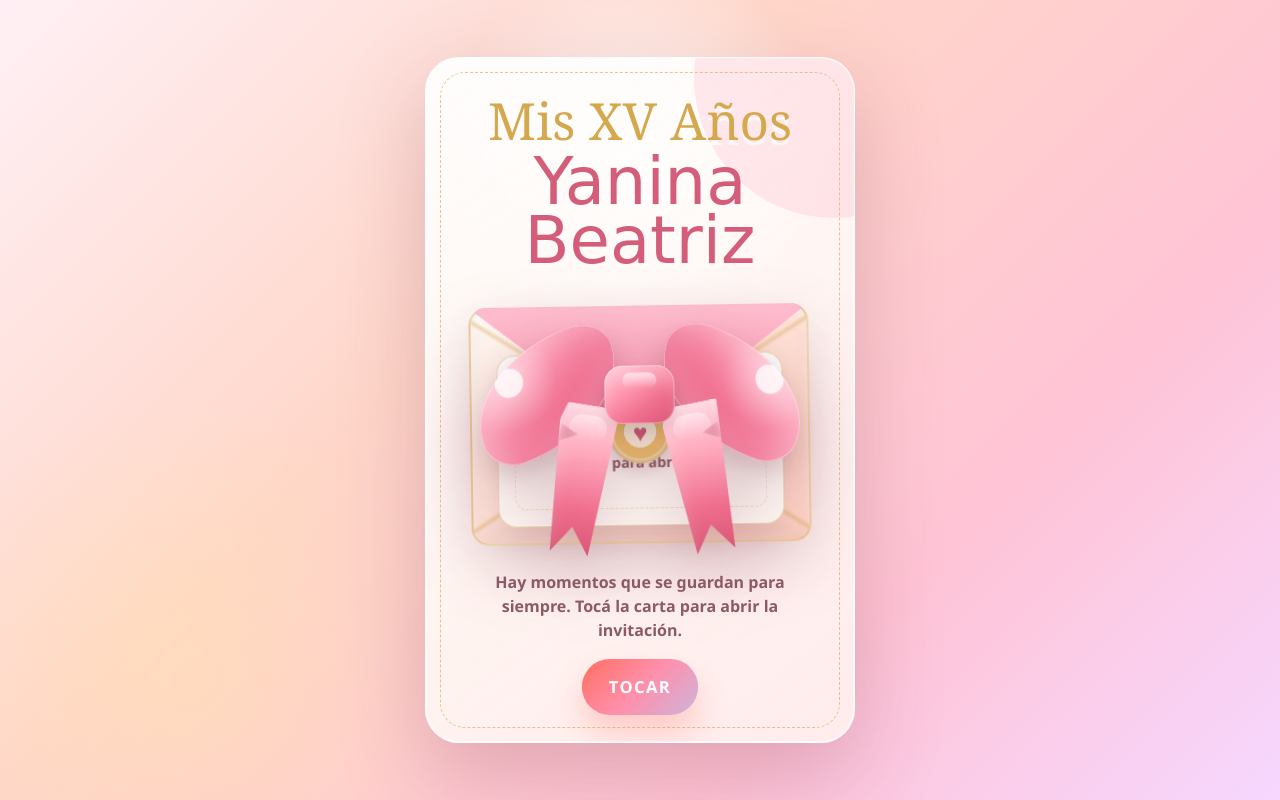
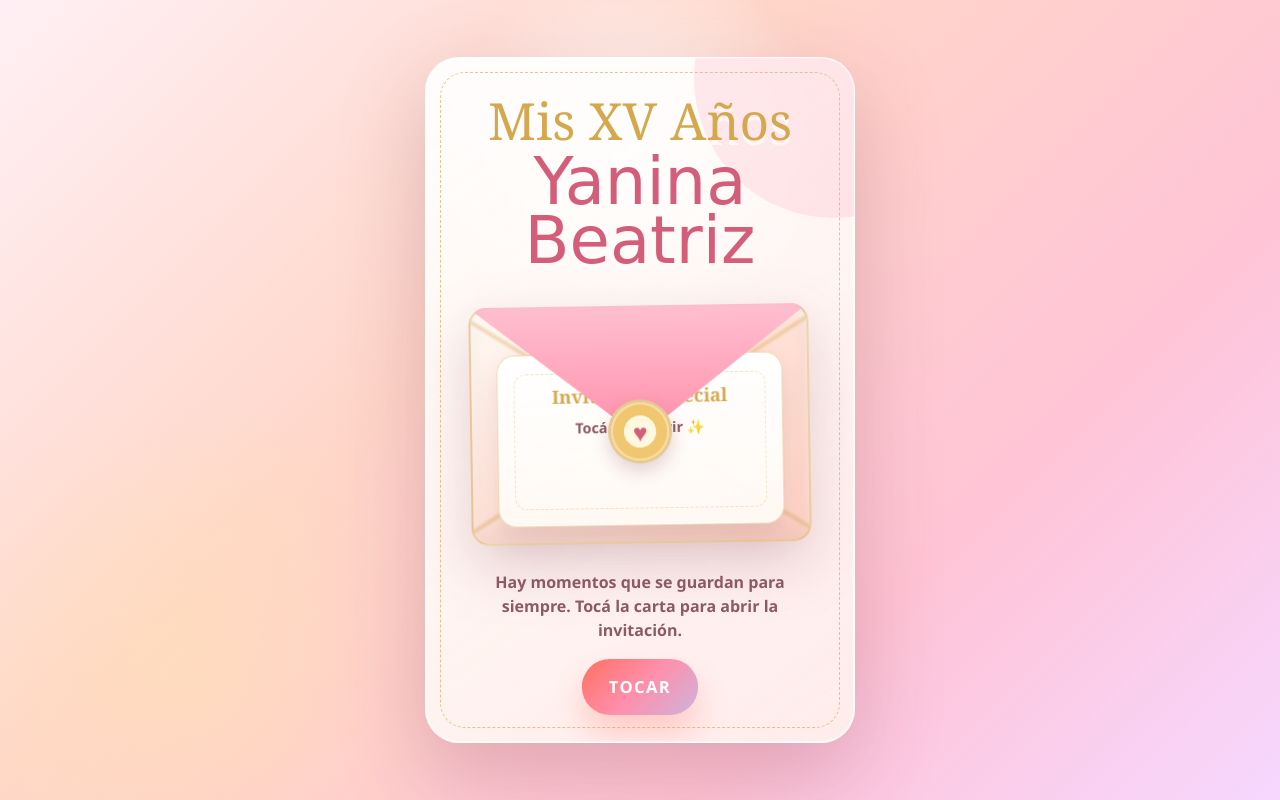
Before and after one commit to osmipzk/15-, a plain HTML site: page index.html in a window 1280 px wide. Shown: the top 800 px of the page. Drawn offline with Linux system fonts and the light colour scheme.

Commit message:
Remove letter-bow elements from index.html

```diff
--- a/index.html
+++ b/index.html
@@ -977,138 +977,6 @@
 
     .intro-screen.opening .env-flap {
       transform: rotateX(168deg);
-    }
-
-
-    .letter-bow {
-      position: absolute;
-      top: 4px;
-      left: 50%;
-      transform: translateX(-50%);
-      width: 360px;
-      height: 210px;
-      z-index: 8;
-      filter: drop-shadow(0 24px 34px rgba(126,55,76,.28));
-      pointer-events: none;
-    }
-
-    .letter-bow::before,
-    .letter-bow::after {
-      content: "";
-      position: absolute;
-      top: 28px;
-      width: 152px;
-      height: 112px;
-      background:
-        radial-gradient(circle at 28% 28%, rgba(255,255,255,.85) 0 10%, rgba(255,255,255,.28) 11%, transparent 36%),
-        linear-gradient(145deg, #ffd9e2 0%, #ffb0c4 22%, #f06d8f 60%, #d95777 100%);
-      border-radius: 76% 26% 78% 24% / 70% 28% 72% 30%;
-      box-shadow:
-        inset 0 0 0 1px rgba(255,255,255,.42),
-        inset -18px -18px 28px rgba(255,255,255,.16),
-        inset 18px 12px 22px rgba(255,255,255,.12),
-        0 12px 20px rgba(126,55,76,.16);
-    }
-
-    .letter-bow::before {
-      left: 12px;
-      transform: rotate(-16deg) skewY(-4deg);
-    }
-
-    .letter-bow::after {
-      right: 12px;
-      transform: scaleX(-1) rotate(-16deg) skewY(-4deg);
-    }
-
-    .letter-bow-center {
-      position: absolute;
-      left: 50%;
-      top: 56px;
-      width: 70px;
-      height: 58px;
-      transform: translateX(-50%);
-      border-radius: 18px;
-      background:
-        linear-gradient(145deg, #ffcad7 0%, #ff9ab2 35%, #ef6d8d 68%, #d95777 100%);
-      box-shadow:
-        inset 0 0 0 1px rgba(255,255,255,.36),
-        inset 0 14px 14px rgba(255,255,255,.18),
-        0 8px 14px rgba(0,0,0,.10);
-      z-index: 4;
-      overflow: hidden;
-    }
-
-    .letter-bow-center::before {
-      content: "";
-      position: absolute;
-      left: 18px;
-      right: 18px;
-      top: 7px;
-      height: 16px;
-      border-radius: 999px;
-      background: linear-gradient(180deg, rgba(255,255,255,.8), rgba(255,255,255,0));
-      opacity: .8;
-    }
-
-    .letter-bow-tail-left,
-    .letter-bow-tail-right {
-      position: absolute;
-      top: 94px;
-      width: 58px;
-      height: 150px;
-      background:
-        linear-gradient(180deg, #ffd9e2 0%, #ffacbf 30%, #ef6d8d 70%, #d95777 100%);
-      clip-path: polygon(10% 0, 100% 0, 84% 100%, 50% 82%, 18% 100%, 0 12%);
-      opacity: .99;
-      z-index: 2;
-      box-shadow:
-        inset 0 0 0 1px rgba(255,255,255,.18),
-        inset 10px 10px 14px rgba(255,255,255,.12),
-        0 10px 14px rgba(126,55,76,.12);
-    }
-
-    .letter-bow-tail-left::before,
-    .letter-bow-tail-right::before {
-      content: "";
-      position: absolute;
-      left: 10px;
-      right: 10px;
-      top: 10px;
-      height: 26px;
-      border-radius: 999px;
-      background: linear-gradient(180deg, rgba(255,255,255,.62), rgba(255,255,255,0));
-      opacity: .72;
-    }
-
-    .letter-bow-tail-left::after,
-    .letter-bow-tail-right::after {
-      content: "";
-      position: absolute;
-      top: 22px;
-      width: 18px;
-      height: 18px;
-      background: rgba(173, 65, 92, .28);
-      filter: blur(3px);
-    }
-
-    .letter-bow-tail-left {
-      left: 90px;
-      transform: rotate(10deg);
-    }
-
-    .letter-bow-tail-left::after {
-      left: 2px;
-      clip-path: polygon(0 0, 100% 50%, 0 100%);
-    }
-
-    .letter-bow-tail-right {
-      right: 90px;
-      transform: rotate(-10deg);
-    }
-
-    .letter-bow-tail-right::after {
-      right: 2px;
-      clip-path: polygon(100% 0, 0 50%, 100% 100%);
     }
 
     .seal {
@@ -1270,41 +1138,7 @@
         width: min(320px, 84vw);
         height: 210px;
       }
-
-      .letter-bow {
-        width: 255px;
-        height: 150px;
-        top: 18px;
-      }
-
-      .letter-bow::before,
-      .letter-bow::after {
-        width: 108px;
-        height: 82px;
-        top: 20px;
-      }
-
-      .letter-bow-center {
-        width: 52px;
-        height: 46px;
-        top: 44px;
-      }
-
-      .letter-bow-tail-left,
-      .letter-bow-tail-right {
-        width: 42px;
-        height: 112px;
-        top: 72px;
-      }
-
-      .letter-bow-tail-left {
-        left: 58px;
-      }
-
-      .letter-bow-tail-right {
-        right: 58px;
-      }
-    }
+}
 
   </style>
 </head>
@@ -1317,15 +1151,10 @@
         <div class="intro-name">Yanina Beatriz</div>
 
         <div class="envelope" aria-hidden="true">
-          <div class="letter-bow">
-            <div class="letter-bow-center"></div>
-            <div class="letter-bow-tail-left"></div>
-            <div class="letter-bow-tail-right"></div>
-          </div>
           <div class="env-back"></div>
           <div class="env-letter">
             <div style="font-family: Georgia, serif; color: var(--gold); font-size: 1.15rem; margin-bottom: 8px;">Invitación especial</div>
-            <div style="font-family: 'Brush Script MT', 'Segoe Script', cursive; color: #d45d7a; font-size: 1.8rem; line-height: .95;">Yanina Beatriz</div>
+            <div style="font-family: 'Brush Script MT', 'Segoe Script', cursive; color: #d45d7a; font-size: 1.8rem; line-height: .95;"></div>
             <div style="margin-top: 10px; font-size: .9rem;">Tocá para abrir ✨</div>
           </div>
           <div class="env-flap"></div>
@@ -1337,7 +1166,7 @@
         </p>
 
         <button class="tap-button" id="openInvitation" type="button">Tocar</button>
-           </div>
+      </div>
     </div>
   </div>
 
@@ -1443,7 +1272,10 @@
           <div class="detail-card">
             <div class="detail-icon">🥂</div>
             <h3>Bebidas</h3>
-            <p>Habrá <strong>Munich Ultra</strong>. También podés traer otra bebida si querés.</p>
+           <p>
+          Durante la noche habrá <strong>cerveza Munich Ultra</strong>.
+          En caso de que prefieras otra bebida, podés traer la de tu preferencia.
+          </p>
           </div>
 
           <div class="detail-card">
@@ -1535,7 +1367,7 @@
               <option value="5 personas o más">5 personas o más</option>
             </select>
 
-            <label for="mensaje">Mensaje opcional</label>
+            <label for="mensaje">Nombre de los que asistirán</label>
             <textarea id="mensaje" name="Mensaje" placeholder="Dejá un saludo o aclaración"></textarea>
 
             <div class="actions">
```
